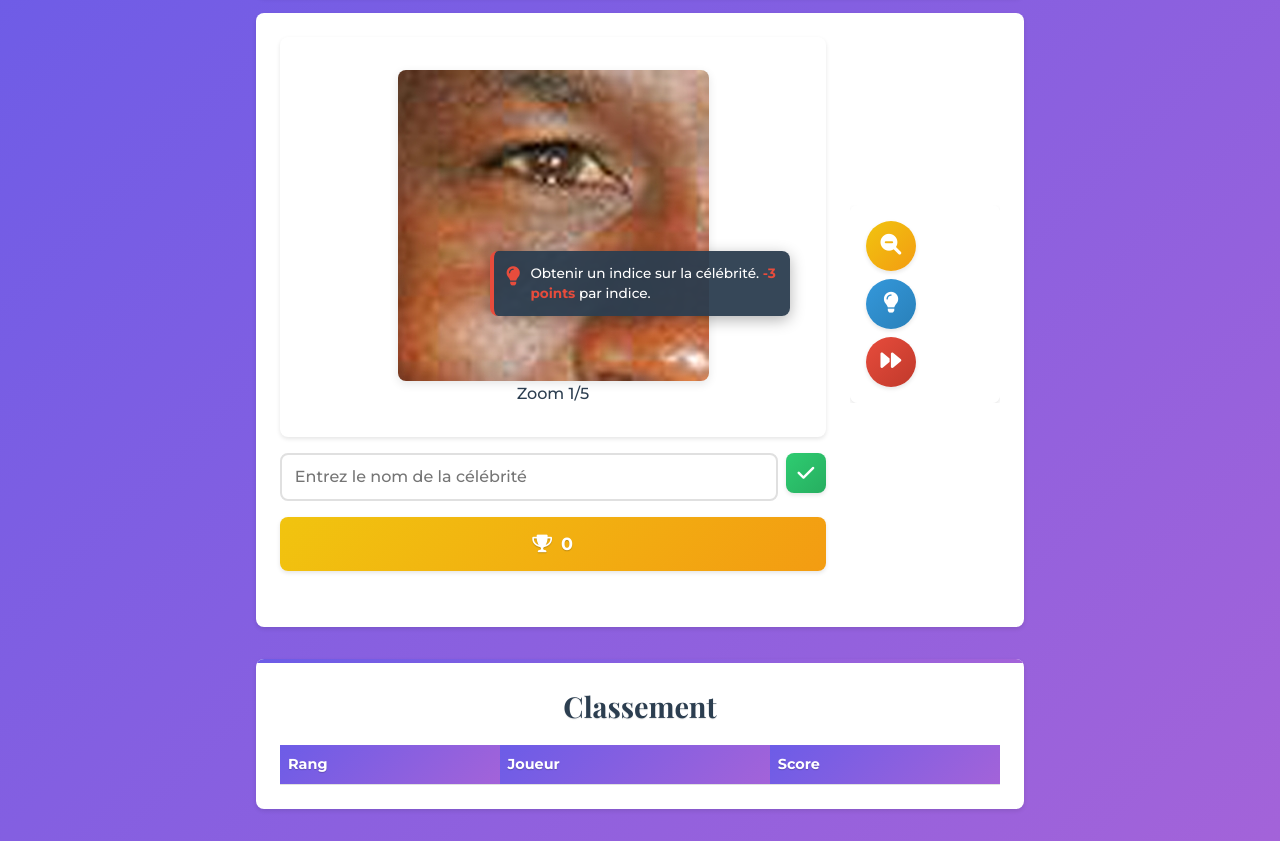
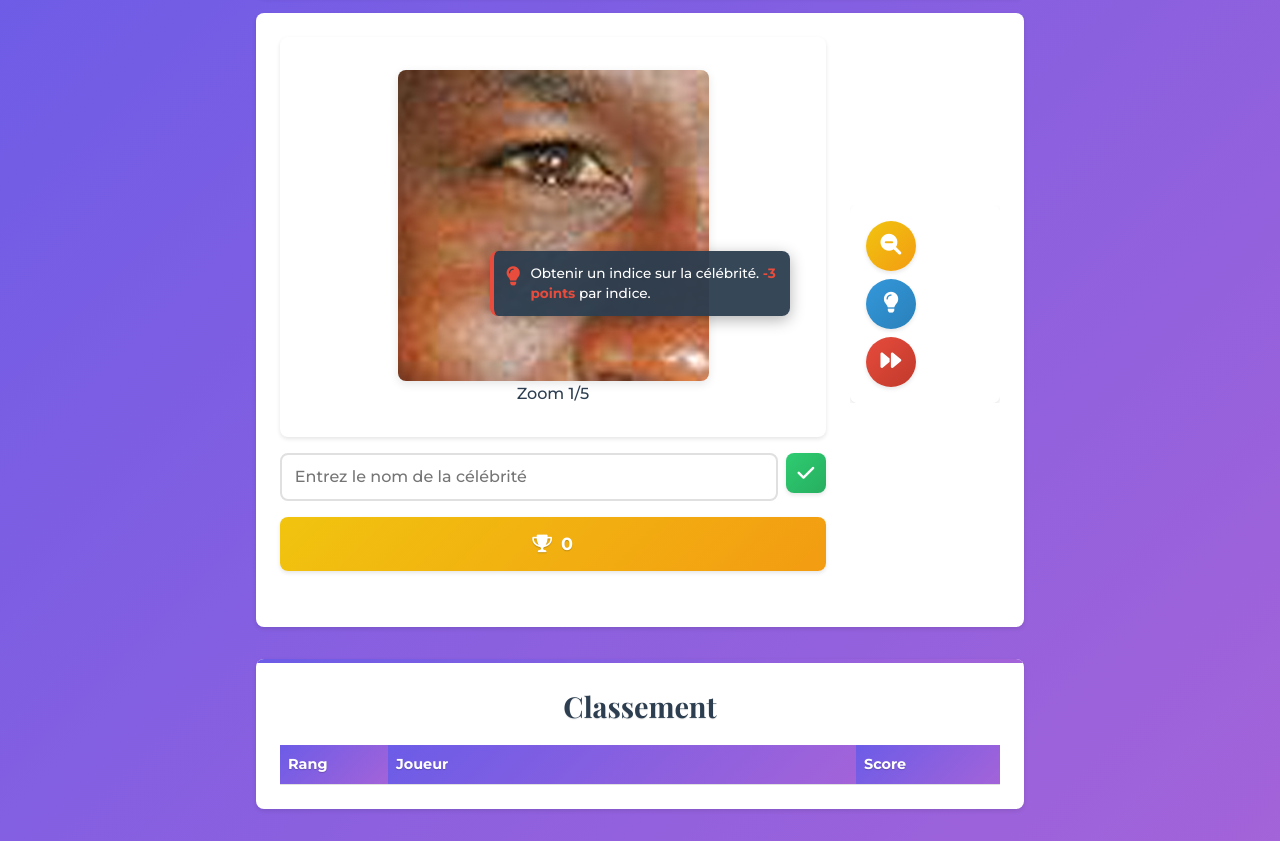
Before and after one commit to Mirouxe/CKI, a website: page index.html in a window 1280 px wide. Shown: the part 109-950 px from the top of the page. Drawn offline with nearby package versions, Linux system fonts and the light colour scheme; no server answers; a web font is replaced by a local one.

Commit message:
Amélioration du tableau de classement pour gérer les noms trop longs

```diff
--- a/script.js
+++ b/script.js
@@ -495,9 +495,10 @@ async function loadLeaderboard() {
 
         data.leaderboard.forEach(player => {
             const row = document.createElement('tr');
+            const fullName = `${player.firstname} ${player.lastname}`;
             row.innerHTML = `
                 <td>${player.rank}</td>
-                <td>${player.firstname} ${player.lastname}</td>
+                <td title="${fullName}">${fullName}</td>
                 <td>${player.score}</td>
             `;
             tbody.appendChild(row);
--- a/style.css
+++ b/style.css
@@ -395,6 +395,8 @@ h1 {
     border-collapse: separate;
     border-spacing: 0;
     font-size: 0.8rem;
+    max-width: 100%;
+    table-layout: fixed;
 }
 
 #leaderboard-table th,
@@ -402,6 +404,9 @@ h1 {
     padding: 0.4rem;
     text-align: left;
     border-bottom: 1px solid #e0e0e0;
+    overflow: hidden;
+    text-overflow: ellipsis;
+    white-space: nowrap;
 }
 
 #leaderboard-table th {
@@ -417,6 +422,29 @@ h1 {
 
 #leaderboard-table tr:hover {
     background-color: rgba(52, 152, 219, 0.05);
+}
+
+/* Définir la largeur des colonnes */
+#leaderboard-table th:nth-child(1),
+#leaderboard-table td:nth-child(1) {
+    width: 15%;
+}
+
+#leaderboard-table th:nth-child(2),
+#leaderboard-table td:nth-child(2) {
+    width: 65%;
+    max-width: 200px;
+}
+
+#leaderboard-table th:nth-child(3),
+#leaderboard-table td:nth-child(3) {
+    width: 20%;
+}
+
+/* Ajouter un titre (tooltip) pour afficher le nom complet au survol */
+#leaderboard-table td:nth-child(2) {
+    position: relative;
+    cursor: default;
 }
 
 /* Tooltips */
```
